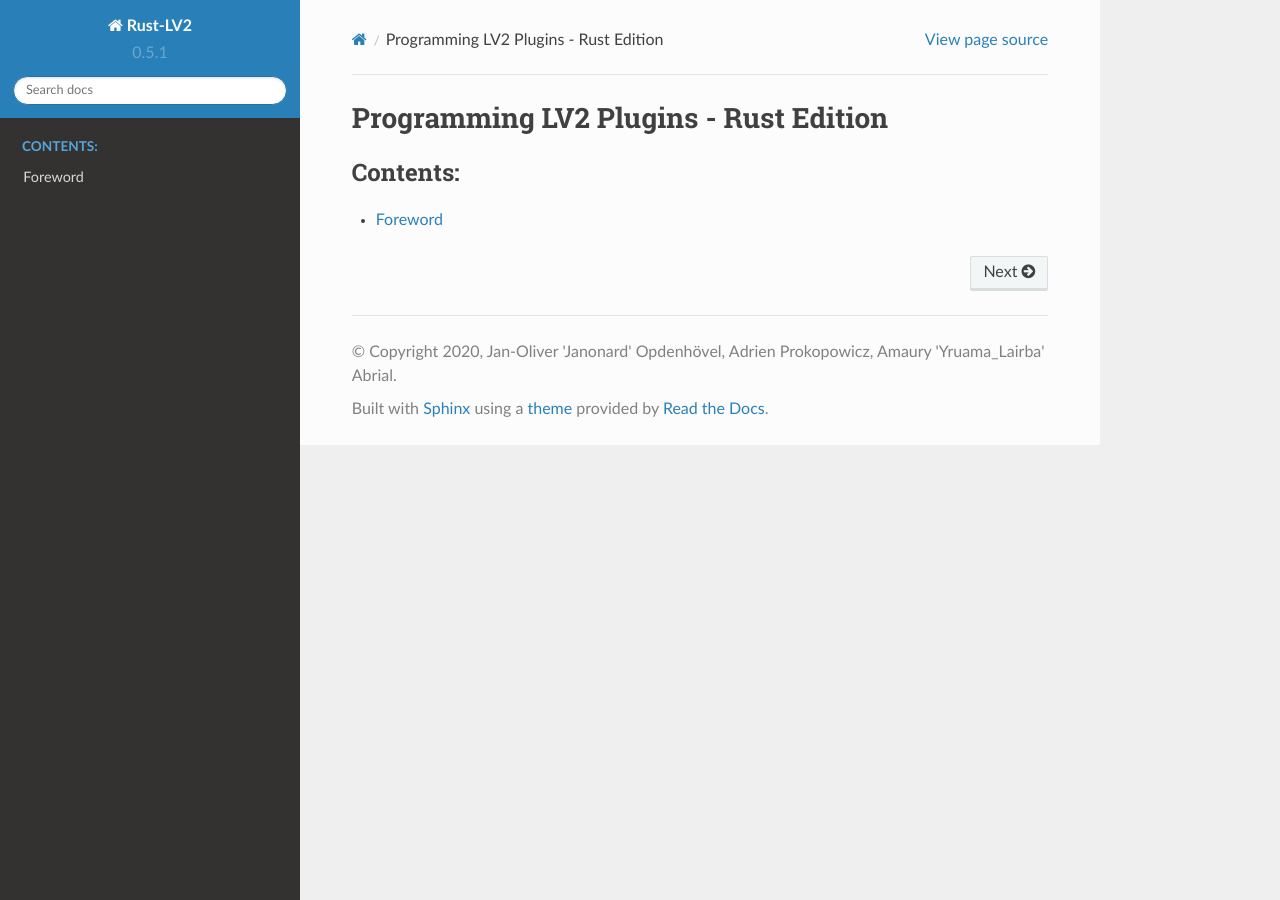
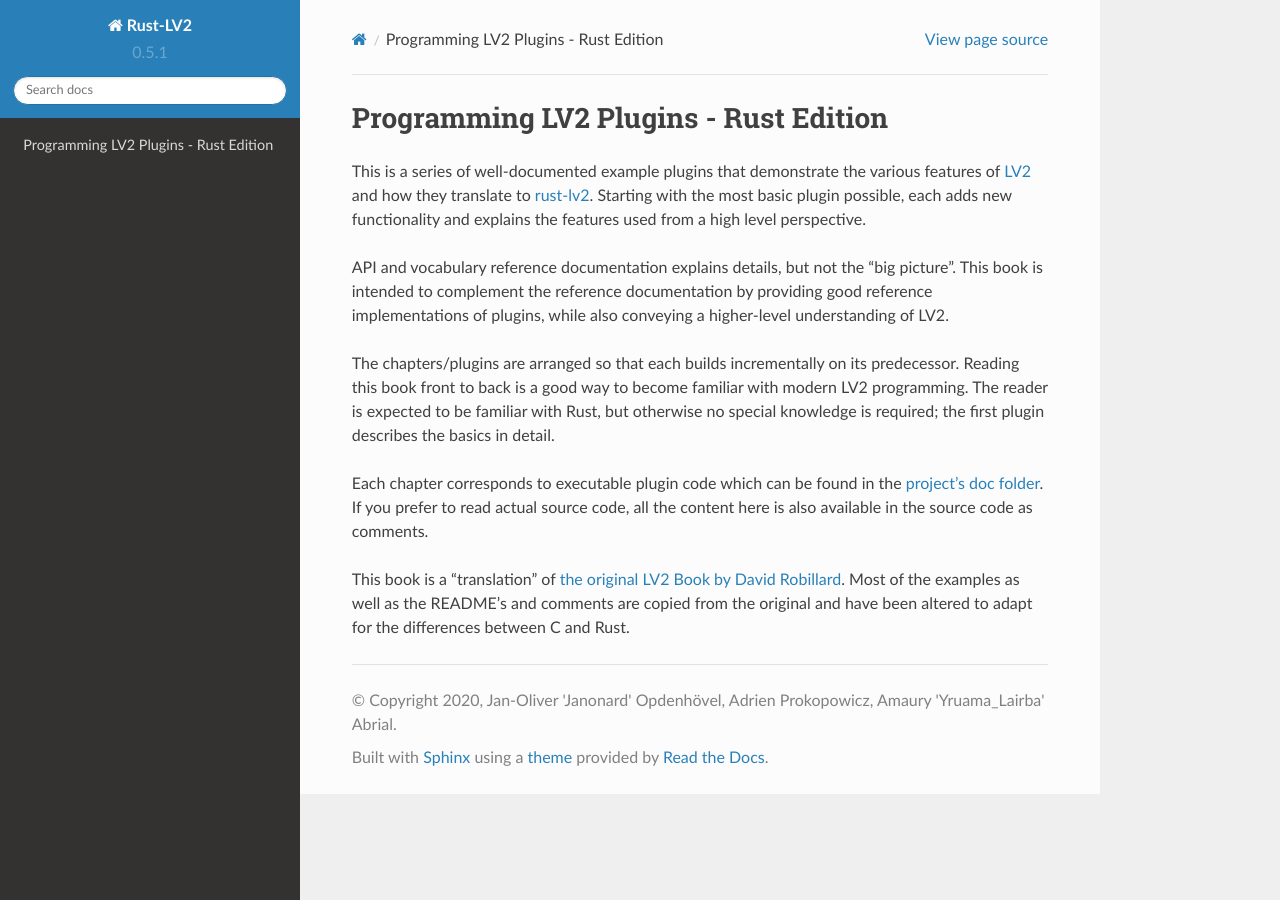
Before and after one commit to RustAudio/rust-lv2, a Sphinx documentation site: the page built from docs/index.rst, in a window 1280 px wide. Built offline with Sphinx 7.4.7 and the Read the Docs theme 2.0.0, drawn with Linux system fonts in a browser that asks for light colours; pages that are not in the unit, such as notebooks, are missing from menus; the version number is read from the project's files by our own code.

Commit message:
Restructuring the introduction

```diff
--- a/docs/index.rst
+++ b/docs/index.rst
@@ -1,17 +1,26 @@
-.. Rust-LV2 documentation master file, created by
-   sphinx-quickstart on Sun Apr 12 15:02:44 2020.
-   You can adapt this file completely to your liking, but it should at least
-   contain the root `toctree` directive.
-
 Programming LV2 Plugins - Rust Edition
 ======================================
 
+This is a series of well-documented example plugins that demonstrate the various features of `LV2`_ and how they translate to `rust-lv2`_. Starting with the most basic plugin possible, each adds new functionality and explains the features used from a high level perspective.
+
+API and vocabulary reference documentation explains details, but not the "big picture". This book is intended to complement the reference documentation by providing good reference implementations of plugins, while also conveying a higher-level understanding of LV2.
+
+The chapters/plugins are arranged so that each builds incrementally on its predecessor. Reading this book front to back is a good way to become familiar with modern LV2 programming. The reader is expected to be familiar with Rust, but otherwise no special knowledge is required; the first plugin describes the basics in detail.
+
+Each chapter corresponds to executable plugin code which can be found in the  `project's doc folder`_. If you prefer to read actual source code, all the content here is also available in the source code as comments.
+
+This book is a "translation" of `the original LV2 Book by David Robillard`_. Most of the examples as well as the README's and comments are copied from the original and have been altered to adapt for the differences between C and Rust.
+
 .. toctree::
    :maxdepth: 2
-   :caption: Contents:
+   :caption: Chapters:
 
-   introduction
-   export/amp
-   export/midigate
-   export/fifths
-   export/metro
+   chapter/amp
+   chapter/midigate
+   chapter/fifths
+   chapter/metro
+
+.. _LV2: https://lv2plug.in/
+.. _rust-lv2: https://github.com/RustAudio/rust-lv2
+.. _project's doc folder: https://github.com/RustAudio/rust-lv2/tree/master/docs
+.. _the original LV2 Book by David Robillard: http://lv2plug.in/book/
--- a/docs/introduction.md
+++ /dev/null
@@ -1,11 +0,0 @@
-# Foreword
-
-This book is an effort to translate the [LV2 Book by David Robillard](http://lv2plug.in/book/) for the [`rust-lv2`](https://github.com/RustAudio/rust-lv2.git) ecosystem. As such, the examples in this book as well as the README's and comments are copied from the original, but the book itself has been altered to adapt for the differences between C and Rust.
-
-This is a series of well-documented example plugins that demonstrate the various features of LV2. Starting with the most basic plugin possible, each adds new functionality and explains the features used from a high level perspective.
-
-API and vocabulary reference documentation explains details, but not the "big picture". This book is intended to complement the reference documentation by providing good reference implementations of plugins, while also conveying a higher-level understanding of LV2.
-
-The chapters/plugins are arranged so that each builds incrementally on its predecessor. Reading this book front to back is a good way to become familiar with modern LV2 programming. The reader is expected to be familiar with Rust, but otherwise no special knowledge is required; the first plugin describes the basics in detail.
-
-Each chapter corresponds to executable plugin code which can be found in the book's [Github Repository](https://github.com/RustAudio/rust-lv2-book). If you prefer to read actual source code, all the content here is also available in the source code as comments.
--- a/docs/make_chapters.py
+++ b/docs/make_chapters.py
@@ -146,7 +146,7 @@
 
 def make():
     try:
-        os.mkdir("export")
+        os.mkdir("chapter")
     except FileExistsError:
         pass
 
@@ -157,7 +157,7 @@
         "amp/src/lib.rs",
     ])
 
-    open("export/amp.md", "w").write(str(amp))
+    open("chapter/amp.md", "w").write(str(amp))
 
     midigate = Chapter("introductions/midigate.md", [
         "midigate/eg-midigate-rs.lv2/manifest.ttl",
@@ -166,7 +166,7 @@
         "midigate/src/lib.rs"
     ])
 
-    open("export/midigate.md", "w").write(str(midigate))
+    open("chapter/midigate.md", "w").write(str(midigate))
 
     fifths = Chapter("introductions/fifths.md", [
         "fifths/eg-fifths-rs.lv2/manifest.ttl",
@@ -175,7 +175,7 @@
         "fifths/src/lib.rs"
     ])
 
-    open("export/fifths.md", "w").write(str(fifths))
+    open("chapter/fifths.md", "w").write(str(fifths))
 
     metro = Chapter("introductions/metro.md", [
         "metro/eg-metro-rs.lv2/manifest.ttl",
@@ -185,4 +185,4 @@
         "metro/src/lib.rs"
     ])
 
-    open("export/metro.md", "w").write(str(metro))
+    open("chapter/metro.md", "w").write(str(metro))
```
Also changed, not shown: 2 other files.
